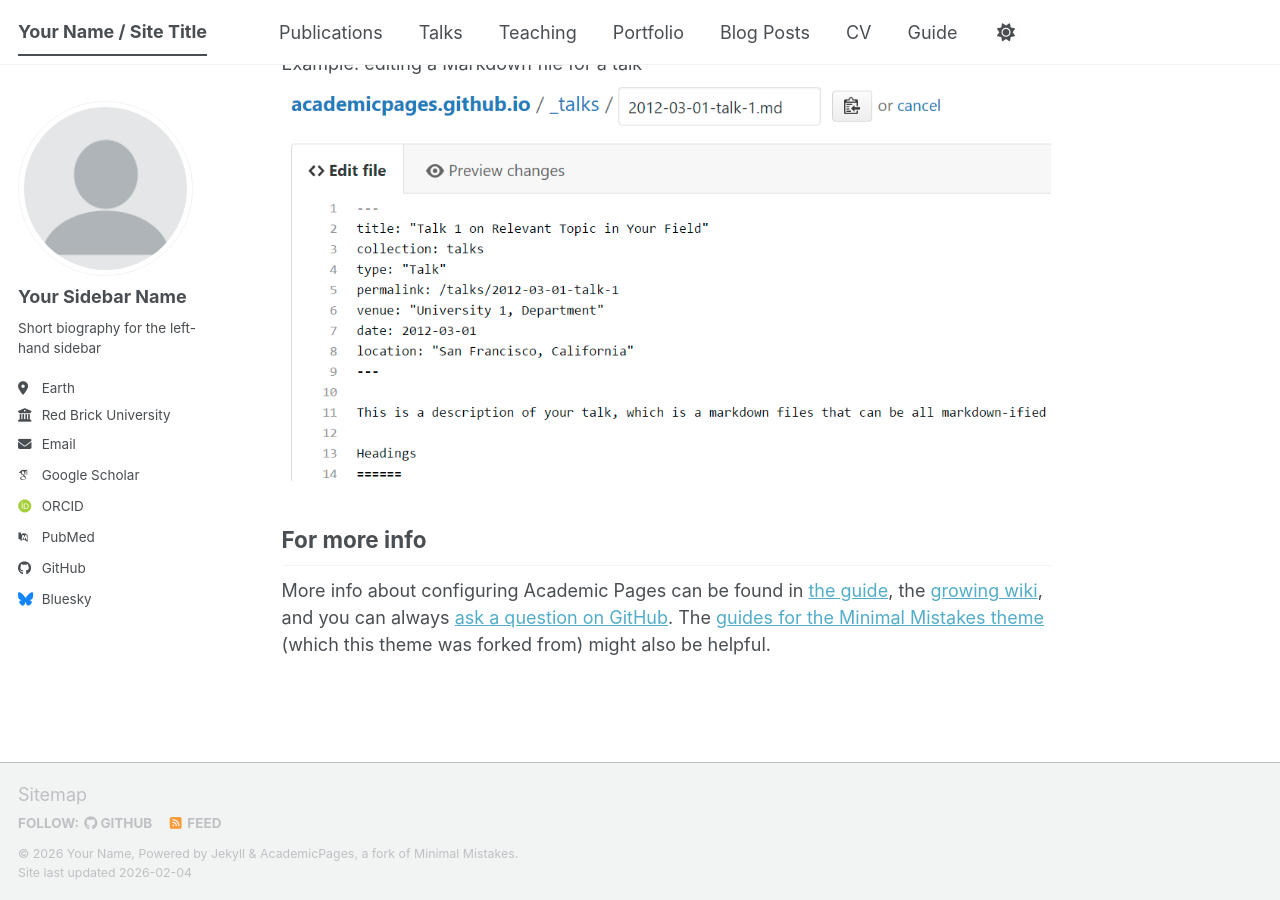
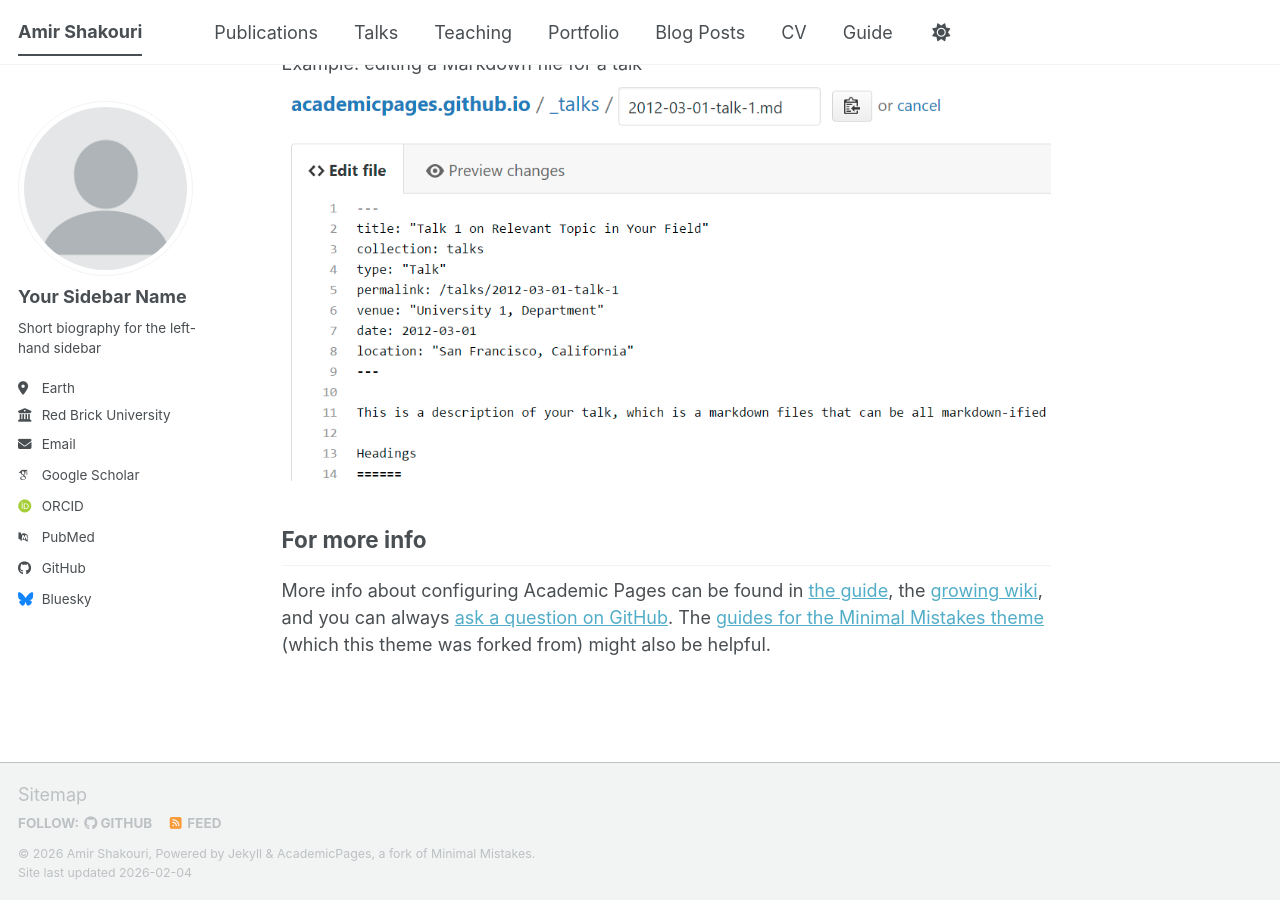
Before and after one commit to a-shakouri/a-shakouri.github.io, a Jekyll site: the page built from _pages/about.md, in a window 1280 px wide and 900 px high, scrolled down 2720 px. Built offline with Jekyll 4.4.1, drawn with Linux system fonts in a browser that asks for light colours; some web fonts are replaced; a script bundle is joined from its source files by our own code; library files that are not in the unit come from our copies.

Commit message:
Update _config.yml

```diff
--- a/_config.yml
+++ b/_config.yml
@@ -9,11 +9,11 @@
 # Basic Site Settings
 locale                   : "en-US"
 site_theme               : "default" # The available themes options are "default", "air", "sunrise", "mint", "dirt" and "contrast"
-title                    : "Your Name / Site Title"
+title                    : "Amir Shakouri"
 title_separator          : "-"
-name                     : &name "Your Name"
-description              : &description "Your Name's academic portfolio"   # Update this with a general description of your site, this is the default if not overridden by a page
-url                      : https://academicpages.github.io # The base hostname & protocol for your site e.g. "https://[your GitHub username].github.io",
+name                     : &name "Amir Shakouri"
+description              : &description "My personal website"   # Update this with a general description of your site, this is the default if not overridden by a page
+url                      : https://a-shakouri.github.io # The base hostname & protocol for your site e.g. "https://[your GitHub username].github.io",
                                                            # or if you already have some other page hosted on Github then use "https://[your GitHub username].github.io/[Your Repo Name]"
 baseurl                  : "" # the subpath of your site, e.g. "/blog"
 repository               : "academicpages/academicpages.github.io"
```
